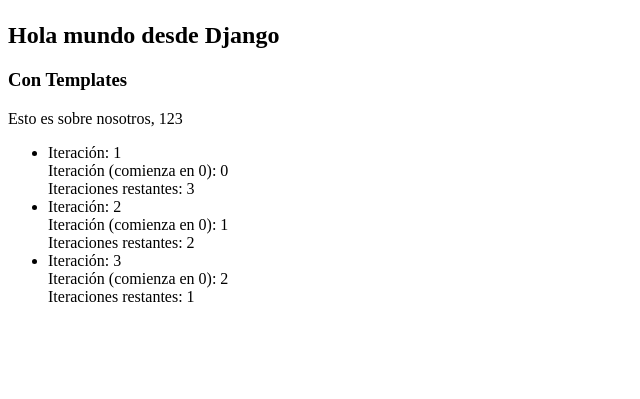
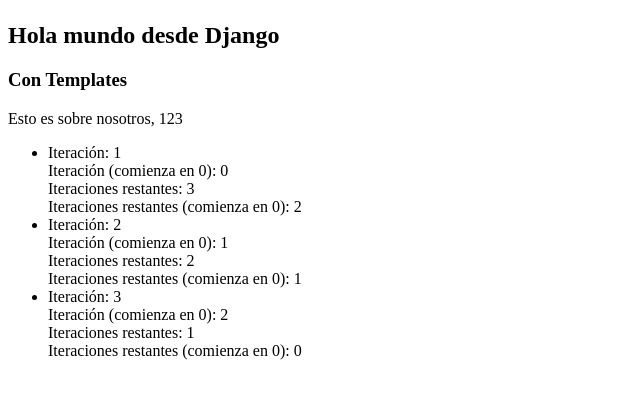
Before and after one commit to Eduardo-P/pw2-Teoria-Django, a Django app: page / in a window 1280 px wide. Shown: the part 146-545 px from the top of the page, without its empty margins (0-640 px from the left). Run offline with Django 5.2, Linux system fonts and the light colour scheme.

Commit message:
Aplicando la variable 'revcounter' de forloop en el template 'home.html', que devuelve el numero de iteraciones restantes, comenzando en 0

```diff
--- a/listaContactos/templates/home.html
+++ b/listaContactos/templates/home.html
@@ -19,6 +19,7 @@
                     Iteración: {{forloop.counter}}<br>
                     Iteración (comienza en 0): {{ forloop.counter0 }}<br>
                     Iteraciones restantes: {{ forloop.revcounter }}<br>
+                    Iteraciones restantes (comienza en 0): {{ forloop.revcounter0 }}<br>
                 </li>
             {% endfor %}
         </ul/>
```
